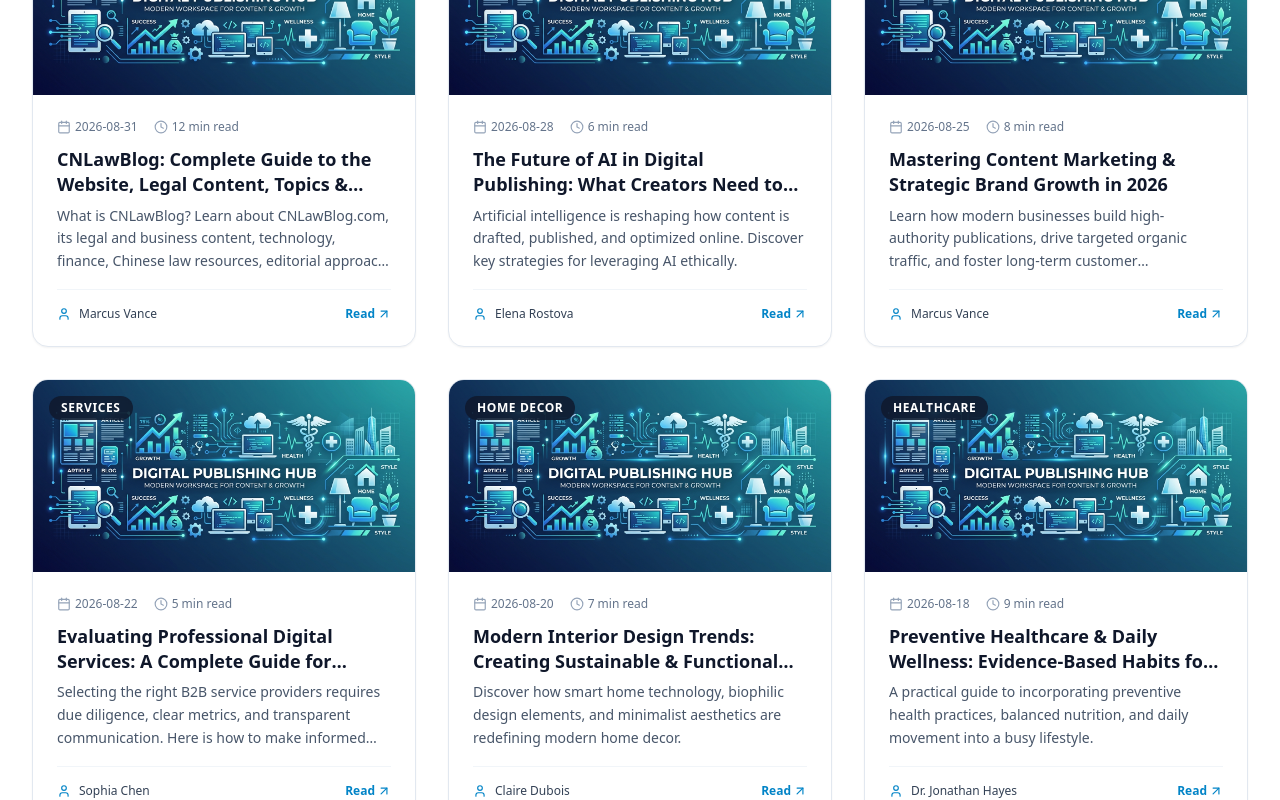
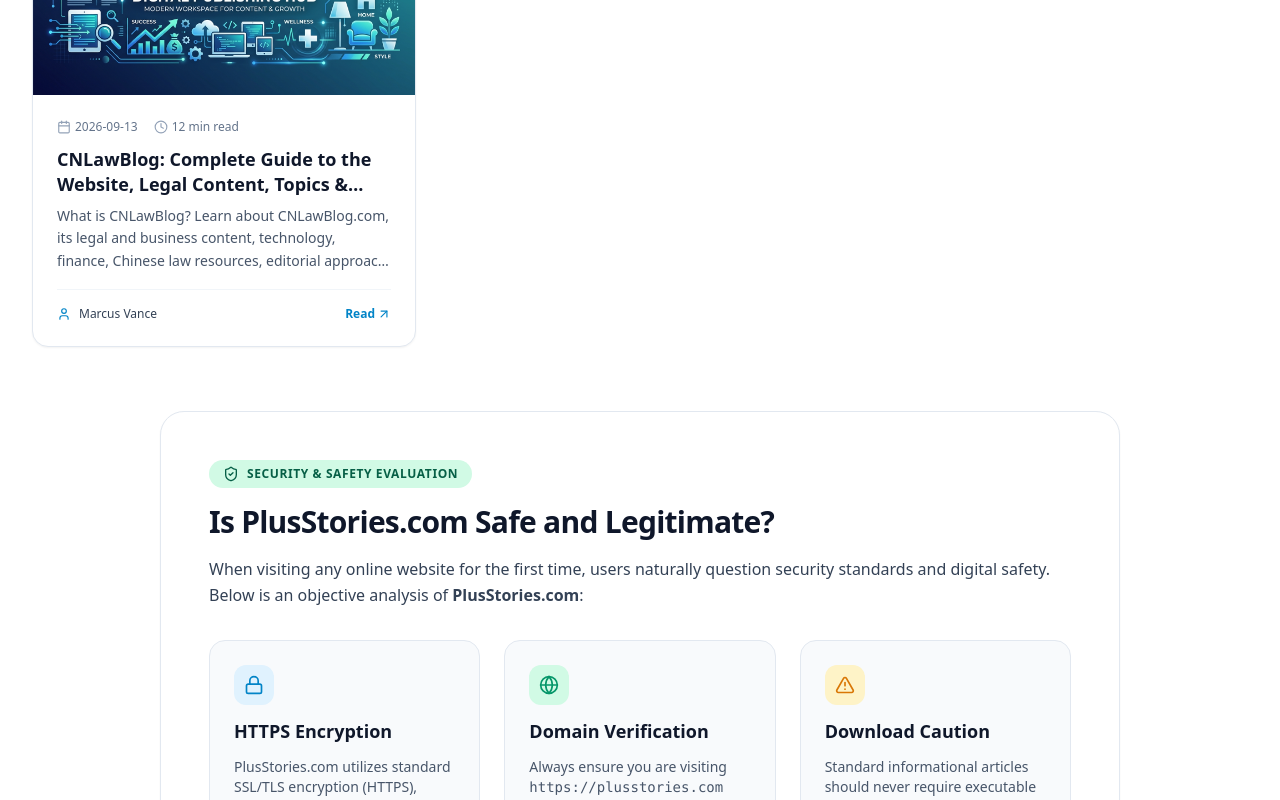
Before and after one commit to trendvibesite-oss/plusstories.com, a Next.js app: page / in a window 1280 px wide. Shown: the part 7200-8000 px from the top of the page. Built offline with nearby package versions, Linux system fonts and the light colour scheme.

Commit message:
Update published date to 2026-09-13 and remove all old dummy articles

```diff
--- a/src/app/cnlawblog/page.tsx
+++ b/src/app/cnlawblog/page.tsx
@@ -60,7 +60,7 @@
         "url": "https://plusstoriescom.shop/favicon.svg"
       }
     },
-    "datePublished": "2026-08-31",
+    "datePublished": "2026-09-13",
     "mainEntityOfPage": {
       "@type": "WebPage",
       "@id": "https://plusstoriescom.shop/cnlawblog/"
@@ -104,7 +104,7 @@
             </div>
             <span className="flex items-center">
               <Calendar className="w-4 h-4 mr-1 text-slate-400" />
-              2026-08-31
+              2026-09-13
             </span>
             <span className="flex items-center">
               <Clock className="w-4 h-4 mr-1 text-slate-400" />
@@ -987,6 +987,7 @@
       </div>
 
       {/* Related Articles */}
+      {relatedArticles.length > 0 && (
         <div className="pt-12 border-t border-slate-200 space-y-6">
           <h3 className="text-2xl font-bold text-slate-900">
             Related Guides in Business &amp; Digital Publishing
@@ -997,6 +998,7 @@
             ))}
           </div>
         </div>
+      )}
 
     </article>
   );
--- a/src/data/articles.ts
+++ b/src/data/articles.ts
@@ -687,101 +687,11 @@
     `,
     author: "Marcus Vance",
     authorRole: "Senior Business & Legal Analyst",
-    publishedAt: "2026-08-31",
+    publishedAt: "2026-09-13",
     readTime: "12 min read",
     categorySlug: "business",
     categoryName: "Business",
     tags: ["cnlawblog", "CNLawBlog", "Legal Content", "Business Law", "Chinese Law", "Digital Publishing"],
     featuredImage: "/images/cnlawblog-hero.jpg"
-  },
-  {
-    id: "1",
-    slug: "future-of-ai-digital-publishing-plusstories",
-    title: "The Future of AI in Digital Publishing: What Creators Need to Know",
-    excerpt: "Artificial intelligence is reshaping how content is drafted, published, and optimized online. Discover key strategies for leveraging AI ethically.",
-    content: `
-      <h2>The Intersection of AI and Modern Digital Publishing</h2>
-      <p>Artificial Intelligence (AI) has transitioned from an experimental novelty into a core engine of the digital publishing world.</p>
-    `,
-    author: "Elena Rostova",
-    authorRole: "Tech & AI Editor",
-    publishedAt: "2026-08-28",
-    readTime: "6 min read",
-    categorySlug: "tech",
-    categoryName: "Technology",
-    tags: ["Artificial Intelligence", "Digital Publishing", "SEO", "Tech Trends"],
-    featuredImage: "/images/hero-banner.jpg"
-  },
-  {
-    id: "2",
-    slug: "content-marketing-strategies-for-digital-growth",
-    title: "Mastering Content Marketing & Strategic Brand Growth in 2026",
-    excerpt: "Learn how modern businesses build high-authority publications, drive targeted organic traffic, and foster long-term customer engagement.",
-    content: `
-      <h2>Why Content Marketing is the Foundation of Digital Authority</h2>
-      <p>In today's competitive online marketplace, brand authority isn't bought—it's built through consistent, high-value publishing.</p>
-    `,
-    author: "Marcus Vance",
-    authorRole: "Senior Business Strategist",
-    publishedAt: "2026-08-25",
-    readTime: "8 min read",
-    categorySlug: "business",
-    categoryName: "Business",
-    tags: ["Business Growth", "Content Marketing", "Digital Strategy", "SEO"],
-    featuredImage: "/images/hero-banner.jpg"
-  },
-  {
-    id: "3",
-    slug: "evaluating-digital-services-and-b2b-solutions",
-    title: "Evaluating Professional Digital Services: A Complete Guide for Businesses",
-    excerpt: "Selecting the right B2B service providers requires due diligence, clear metrics, and transparent communication. Here is how to make informed decisions.",
-    content: `
-      <h2>Navigating the Modern B2B Service Landscape</h2>
-      <p>From YouTube marketing agencies to SEO consultancies, businesses rely on external services to scale operations.</p>
-    `,
-    author: "Sophia Chen",
-    authorRole: "Services Analyst",
-    publishedAt: "2026-08-22",
-    readTime: "5 min read",
-    categorySlug: "services",
-    categoryName: "Services",
-    tags: ["Professional Services", "B2B", "Digital Marketing", "Operations"],
-    featuredImage: "/images/hero-banner.jpg"
-  },
-  {
-    id: "4",
-    slug: "modern-interior-design-trends-sustainable-living",
-    title: "Modern Interior Design Trends: Creating Sustainable & Functional Home Spaces",
-    excerpt: "Discover how smart home technology, biophilic design elements, and minimalist aesthetics are redefining modern home decor.",
-    content: `
-      <h2>Harmonizing Functionality and Aesthetics in Modern Living</h2>
-      <p>Home decor is no longer just about visual appeal; it encompasses wellness, ergonomic design, and environmental sustainability.</p>
-    `,
-    author: "Claire Dubois",
-    authorRole: "Lifestyle & Decor Columnist",
-    publishedAt: "2026-08-20",
-    readTime: "7 min read",
-    categorySlug: "home-decor",
-    categoryName: "Home Decor",
-    tags: ["Interior Design", "Sustainable Living", "Smart Home", "Home Decor"],
-    featuredImage: "/images/hero-banner.jpg"
-  },
-  {
-    id: "5",
-    slug: "preventive-healthcare-and-daily-wellness-habits",
-    title: "Preventive Healthcare & Daily Wellness: Evidence-Based Habits for Longevity",
-    excerpt: "A practical guide to incorporating preventive health practices, balanced nutrition, and daily movement into a busy lifestyle.",
-    content: `
-      <h2>The Shift Toward Proactive Wellness</h2>
-      <p>Modern healthcare emphasizes preventive strategies rather than reactive treatment.</p>
-    `,
-    author: "Dr. Jonathan Hayes",
-    authorRole: "Health & Wellness Advisor",
-    publishedAt: "2026-08-18",
-    readTime: "9 min read",
-    categorySlug: "healthcare",
-    categoryName: "Healthcare",
-    tags: ["Healthcare", "Wellness", "Preventive Health", "Nutrition"],
-    featuredImage: "/images/hero-banner.jpg"
   }
 ];
```
Lines whose indentation alone changed are shown as unchanged.
